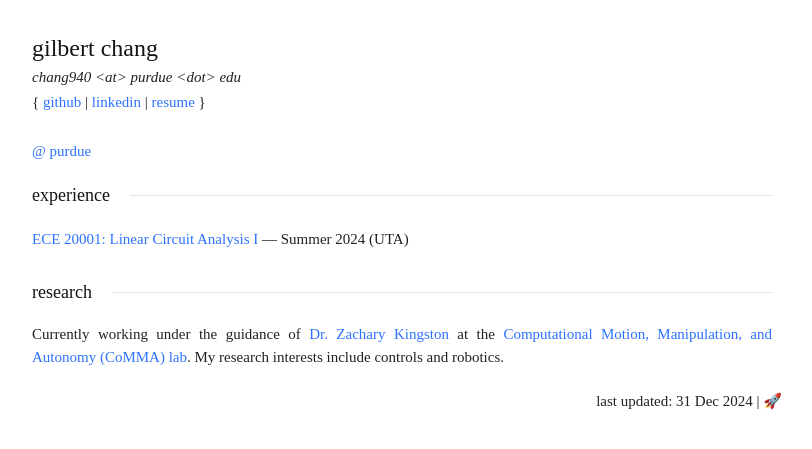
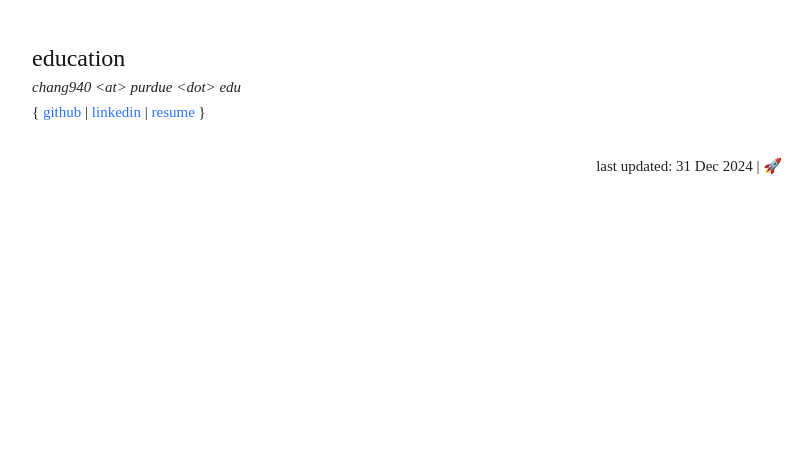
Before and after one commit to vindou/vindou, a Jekyll site: the page built from education/index.html, in a window 1280 px wide. Shown: the top 449 px of the page, without its empty margins (238-1050 px from the left). Built offline with Jekyll 4.4.1, drawn with Linux system fonts in a browser that asks for light colours; some web fonts are replaced.

Commit message:
education site

```diff
--- a/css/index.css
+++ b/css/index.css
@@ -118,7 +118,7 @@ a:hover { text-decoration: underline;}
 .section {
   display: flex;
   flex-wrap: wrap;
-  margin-top: 5px;
+  margin-top: 15px;
 }
 
 .subsection {
--- a/education/index.html
+++ b/education/index.html
@@ -1,15 +1,14 @@
 ---
 layout: default
-title: cha
+title: education
 ---
 
 <div class="section">
   <div class="subsection">
     <div class="text-container title-text">
-      <h1>gilbert chang</h1>
+      <h1>education</h1>
       <p><i>chang940 &lt;at&gt; purdue &lt;dot&gt; edu</i></p>
       <p> &#123;
-        <!-- <a target="_blank" href="/media/pdf/johnso_2023.pdf">resume</a> | -->
         <a target="_blank" href="https://github.com/vindou">github</a> |
         <a target="_blank" href="https://www.linkedin.com/in/gilchang">linkedin</a> |
         <a target="_blank" href="/media/pdf/resume.pdf">resume</a>
@@ -17,38 +16,6 @@ title: cha
     </div>
   </div>
 </div>
-<div class="text-container">
-  <p>
-    <a href="https://www.purdue.edu/">@ purdue</a>
-  </p>
-</div>
-<div class="section">
-  <div class="text-container">
-    <h2>experience<hr></h2>
-  </div>
-  <div class="subsection">
-    <div class="text-container">
-      <p></p>
-      <p><a href="https://engineering.purdue.edu/ECE/Academics/Undergraduates/UGO/CourseInfo/courseInfo?courseid=716&show=true&type=undergrad">ECE 20001: Linear Circuit Analysis I</a> — Summer 2024 (UTA)</p>
-    </div>
-  </div>
-</div>
-<div class="section">
-  <div class="text-container">
-    <h2>research<hr></h2>
-  </div>
-  <div class="subsection">
-    <div class="text-container">
-      <p>
-        Currently working under the guidance of <a href="https://zkingston.com/">Dr. Zachary Kingston</a>
-        at the <a href="https://commalab.org/">Computational Motion, Manipulation, and Autonomy (CoMMA) lab</a>.
-        My research interests include controls and robotics.
-      </p>
-    </div>
-  </div>
-</div>
-
-
 
 <div class="section footer">
   <p>last updated: {{ site.time | date_to_string }} | <a href="#">&#128640;</a></p>
--- a/index.html
+++ b/index.html
@@ -9,7 +9,6 @@ title: cha
       <h1>gilbert chang</h1>
       <p><i>chang940 &lt;at&gt; purdue &lt;dot&gt; edu</i></p>
       <p> &#123;
-        <!-- <a target="_blank" href="/media/pdf/johnso_2023.pdf">resume</a> | -->
         <a target="_blank" href="https://github.com/vindou">github</a> |
         <a target="_blank" href="https://www.linkedin.com/in/gilchang">linkedin</a> |
         <a target="_blank" href="/media/pdf/resume.pdf">resume</a>
```
